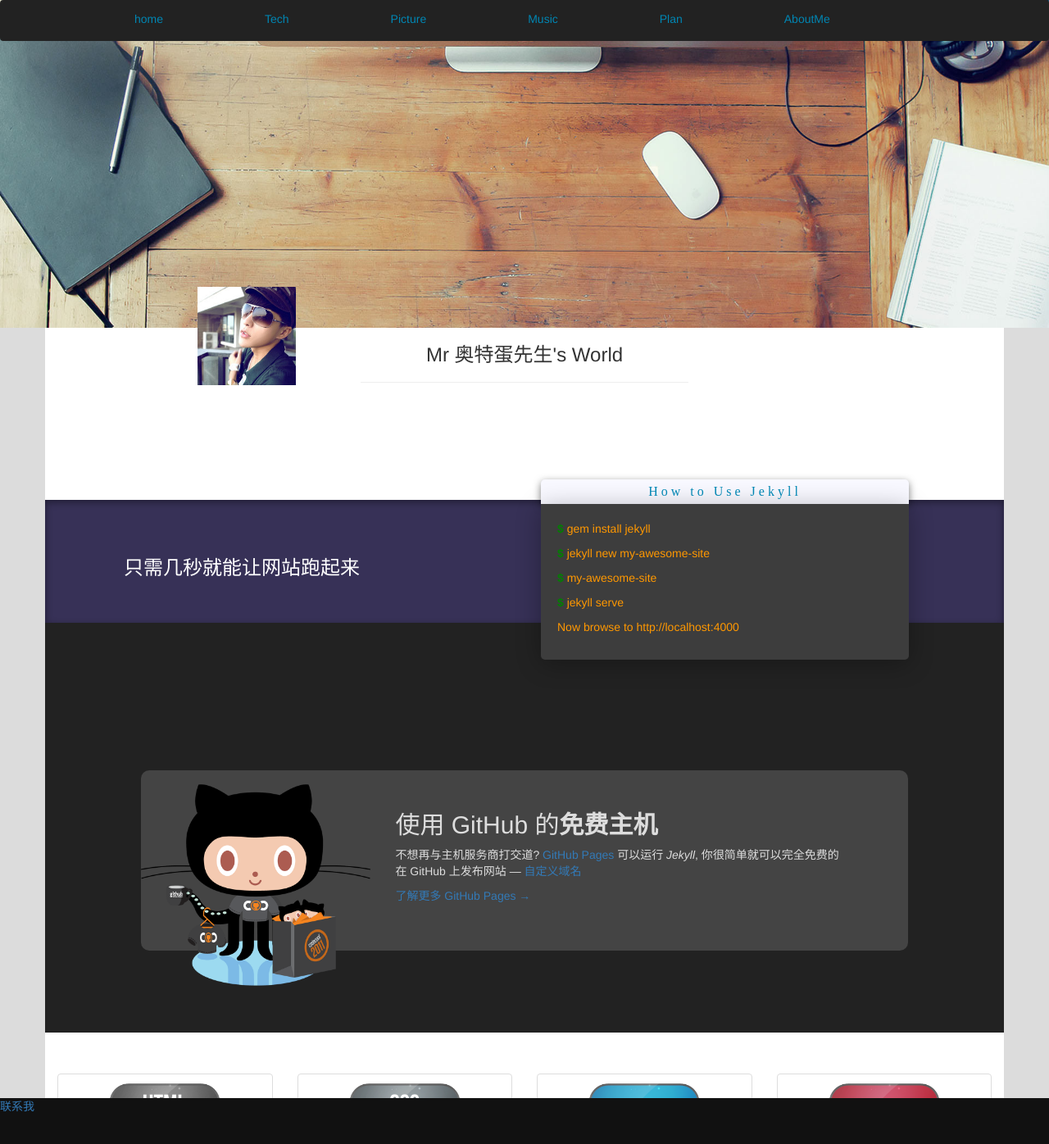
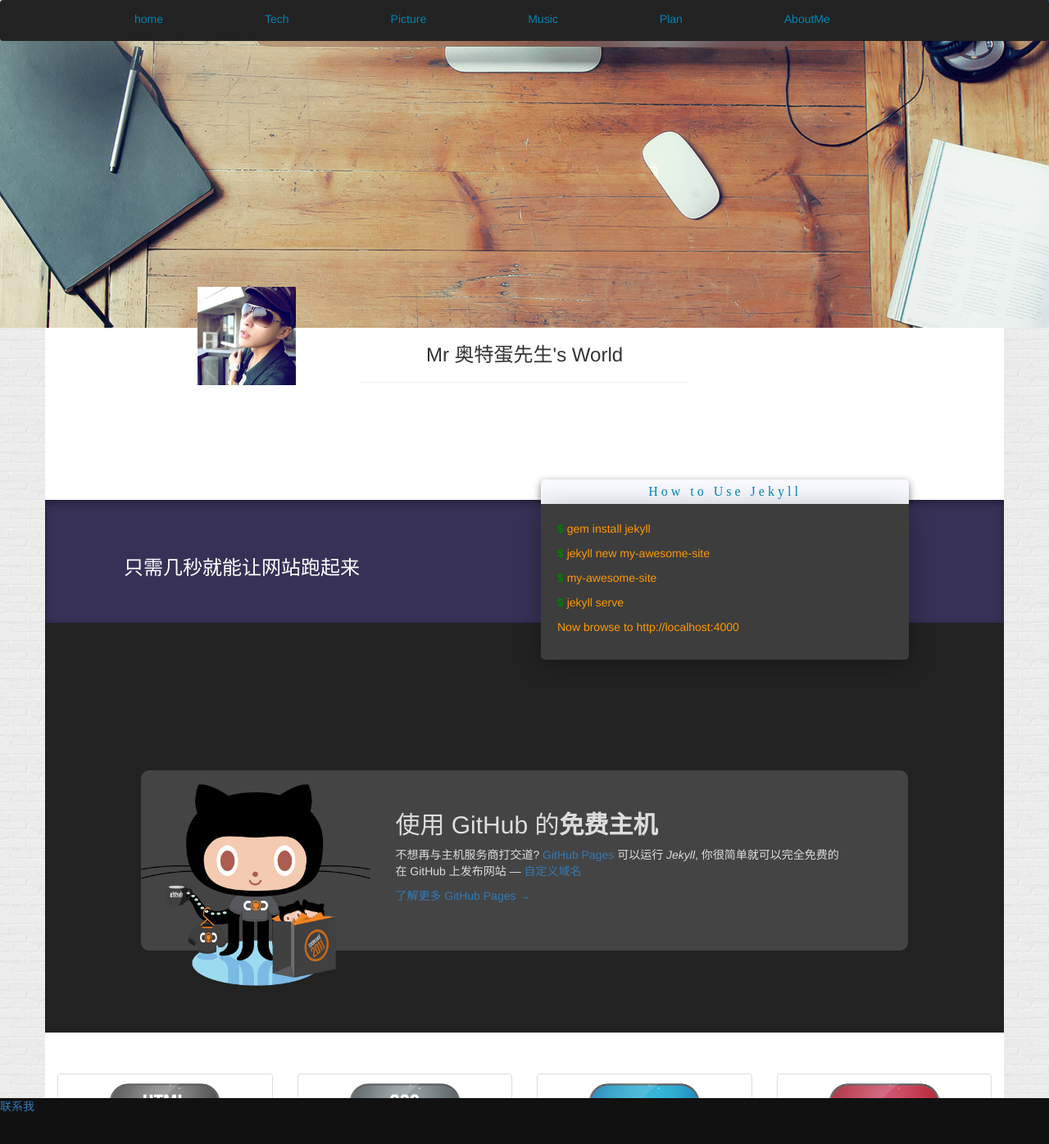
Before and after one commit to GeorageLiang/georageliang.github.com, a Jekyll site: the page index-pre.html, which Jekyll copies as it is, in a window 1280 px wide and 1400 px high. Shown: the top 1396 px of the window at 82% size. Built offline with Jekyll 4.4.1, drawn with Linux system fonts in a browser that asks for light colours; some web fonts are replaced; comment, search, counter and statistics services are not loaded.

Commit message:
add back

```diff
--- a/css/main1.css
+++ b/css/main1.css
@@ -6,6 +6,7 @@ body{
   padding: 0;
 background-color: gainsboro;
   min-width: 950px;
+  background: url("/imgs/brickwall.png") repeat;
 }
 
 
```
Also changed, not shown: imgs/brickwall.png (added).
